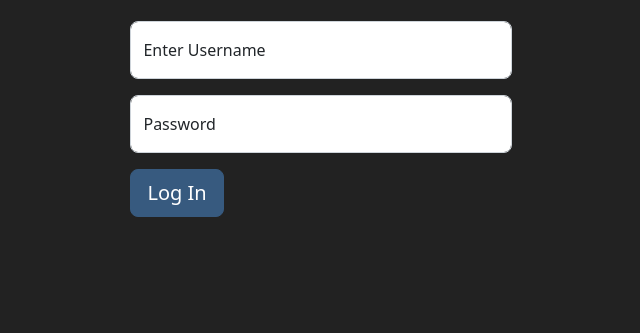
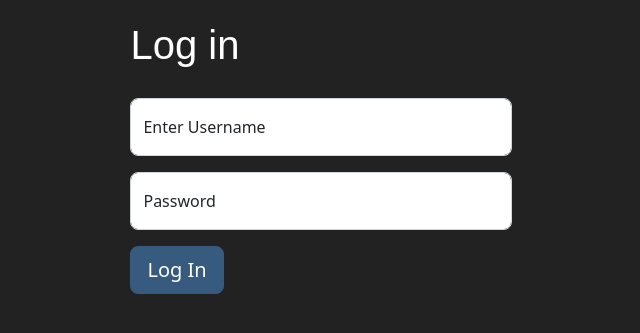
Before and after one commit to foggeydoughtnut/Vehicle-Reservation-Slack, a Flask app: page /login in a window 1280 px wide. Shown: the top 333 px of the page, without its empty margins (319-959 px from the left). Run offline with Flask 2, Linux system fonts and the light colour scheme.

Commit message:
added Log in text to the login page

```diff
--- a/static/style.css
+++ b/static/style.css
@@ -58,3 +58,8 @@
 .add-padding {
     padding: 8pt;
 }
+
+h1 {
+    color: white;
+    font-family: sans-serif;
+}
--- a/templates/login.html
+++ b/templates/login.html
@@ -10,6 +10,7 @@
 
 <body class="background-color">
     <div class="center-div" style="width: 33%;">
+        <h1 class="add-padding">Log in</h1>
         <form action="/login" method="POST" class="add-padding">
             <div class="form-floating mb-3">
                 <input type="text" class="form-control form-control-lg" id="username" placeholder="username"
```
